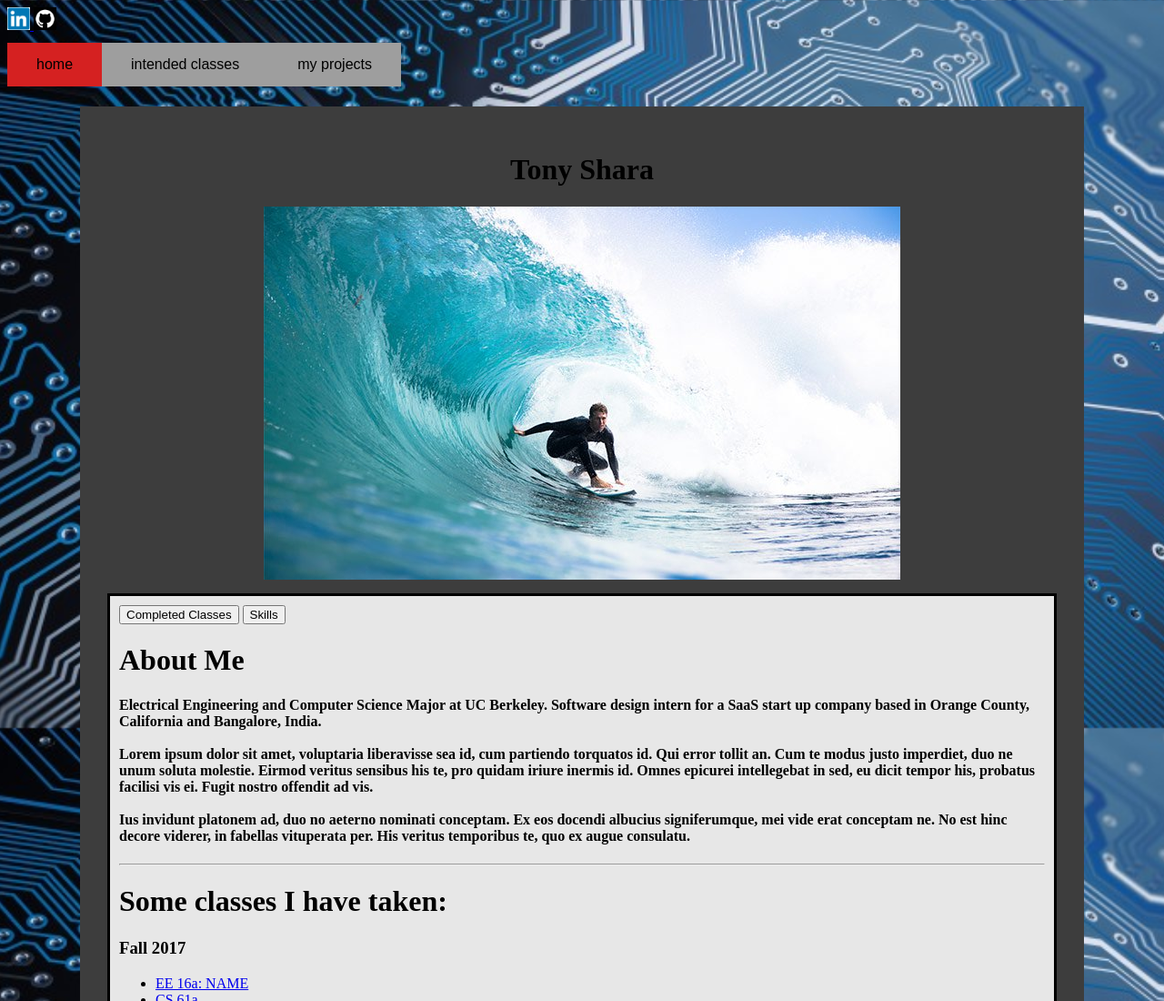
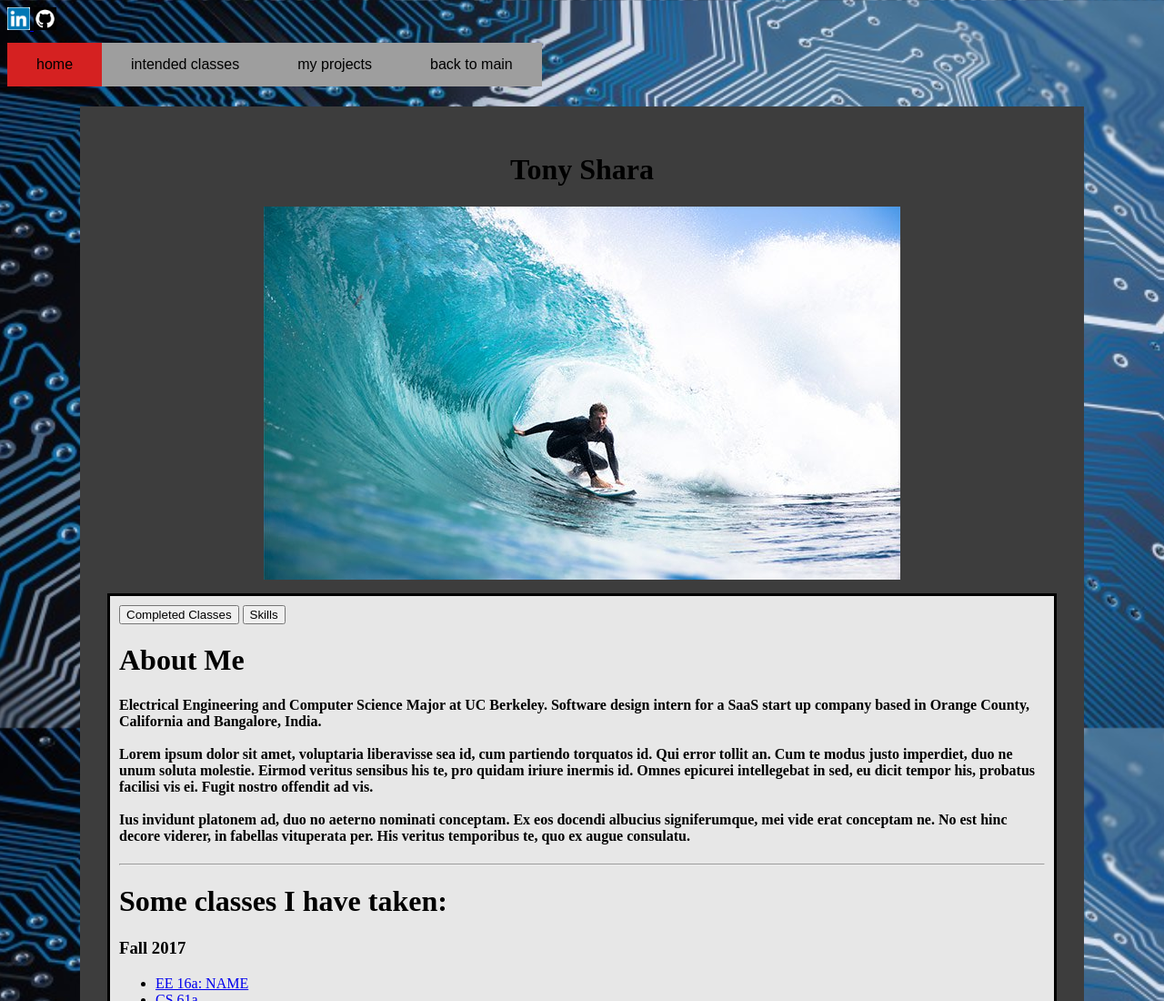
Before and after one commit to tonyshara/tonyshara.github.io, a plain HTML site: page home.html in a window 1280 px wide. Shown: the top 1100 px of the page at 91% size. Drawn offline with Linux system fonts and the light colour scheme.

Commit message:
get back to index from home

```diff
--- a/home.html
+++ b/home.html
@@ -104,6 +104,7 @@
       <button type="button" class="this-button"><a href="home.html" class="nav">home</a></button>
       <button type="button" class="button"><a href="intendedClasses.html" class="nav">intended classes</a></button>
       <button type="button" class="button"><a href="myProjects.html" class="nav">my projects</a></button>
+      <button type="button" class="button"><a href="index.html" class="nav">back to main</a></button>
     </div>
 
     <div id="body">
```
